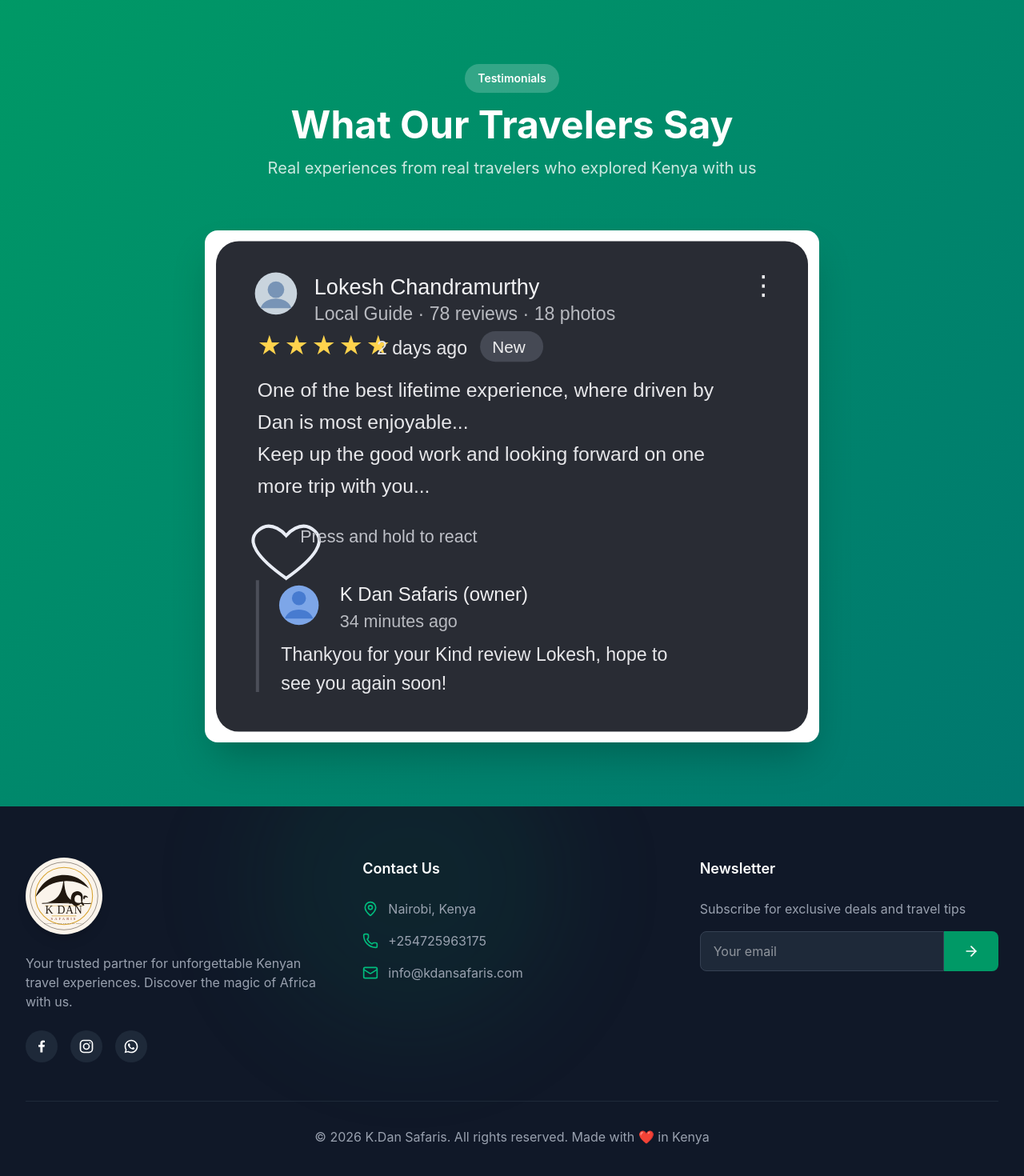
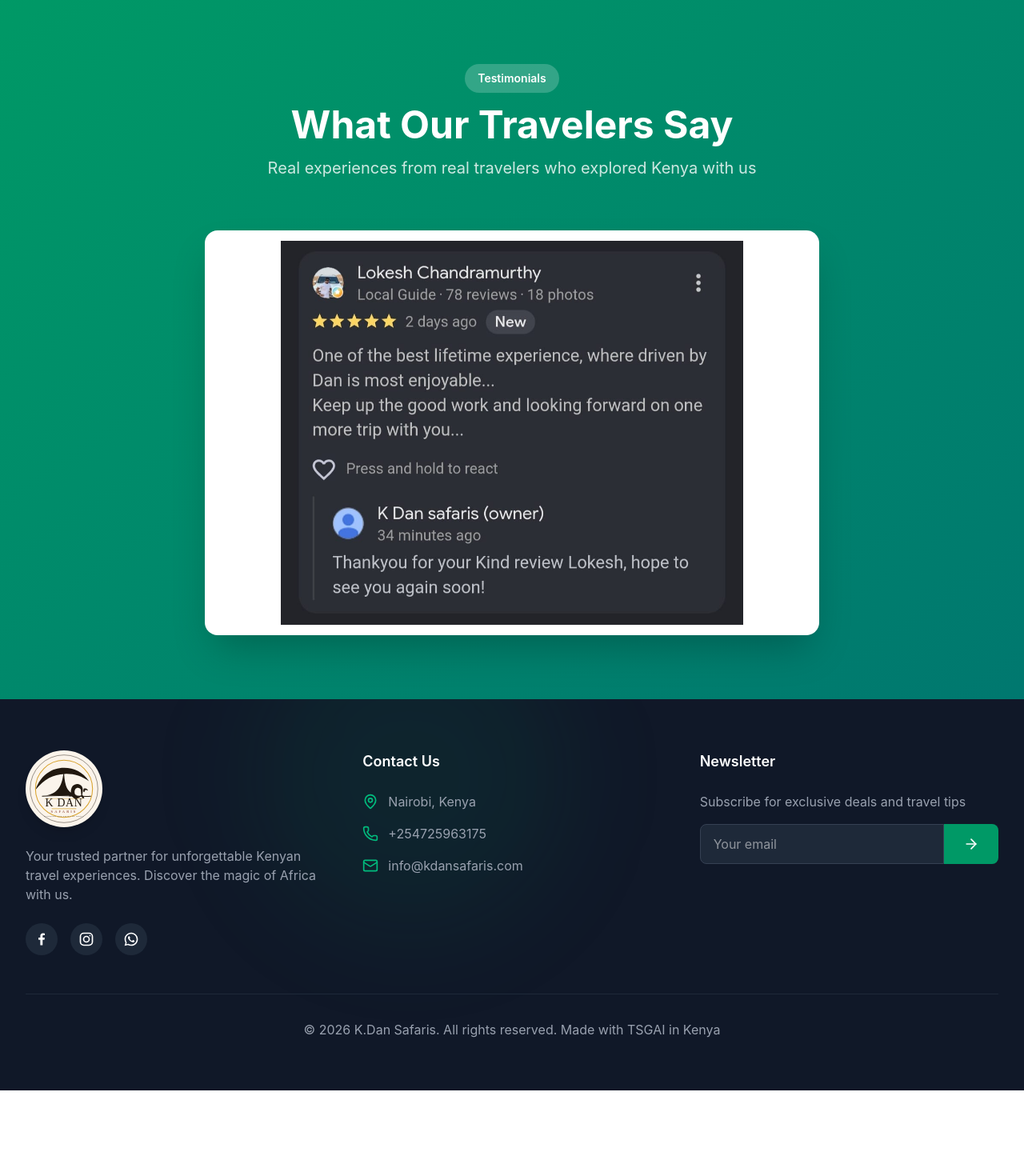
Before and after one commit to jermainethiga/KDanTours, a React (Vite) app: page / in a window 1280 px wide. Shown: the part 4656-6126 px from the top of the page at 80% size. After the commit the page ends 6019 px from the top, so only its background shows below. Built offline with nearby package versions, Linux system fonts and the light colour scheme.

Commit message:
Fixed review push

```diff
--- a/src/App.tsx
+++ b/src/App.tsx
@@ -457,7 +457,7 @@
 ];
 
 const customerReviewImage = {
-  src: '/images/reviews/lokesh-chandramurthy-review.svg',
+  src: '/images/reviews/image.png',
   alt: 'Review from Lokesh Chandramurthy for K Dan Safaris'
 };
 
@@ -1362,16 +1362,16 @@
               </motion.p>
             </div>
 
-            <div className="mx-auto max-w-3xl">
+            <div className="mx-auto max-w-3xl px-2 sm:px-0">
               <motion.article
                 variants={fadeInUp}
-                className="overflow-hidden rounded-2xl border border-white/20 bg-white p-2 shadow-2xl sm:p-3"
+                className="flex justify-center overflow-hidden rounded-2xl border border-white/20 bg-white p-2 shadow-2xl sm:p-3"
               >
                 <img
                   src={customerReviewImage.src}
                   alt={customerReviewImage.alt}
                   loading="lazy"
-                  className="h-auto w-full object-contain"
+                  className="mx-auto block h-auto max-h-[480px] w-auto max-w-full object-contain"
                 />
               </motion.article>
             </div>
@@ -1458,7 +1458,7 @@
           </div>
 
           <div className="border-t border-gray-800 mt-12 pt-8 text-center text-gray-400">
-            <p>&copy; 2026 K.Dan Safaris. All rights reserved. Made with ❤️ in Kenya</p>
+            <p>&copy; 2026 K.Dan Safaris. All rights reserved. Made with TSGAI in Kenya</p>
           </div>
         </div>
       </footer>
```
Also changed, not shown: public/images/reviews/image.png (added), public/images/reviews/lokesh-chandramurthy-review.svg (deleted).
